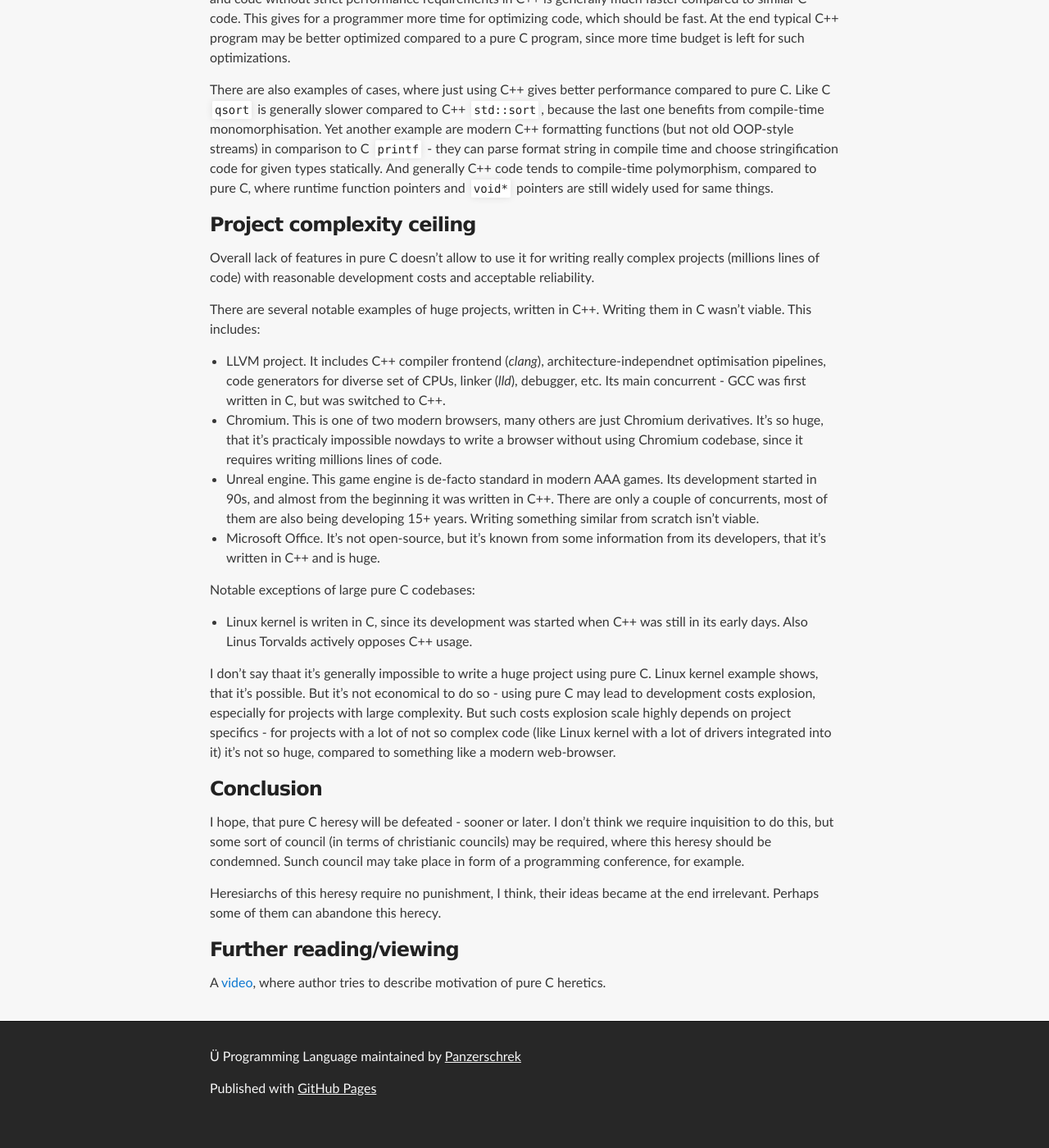
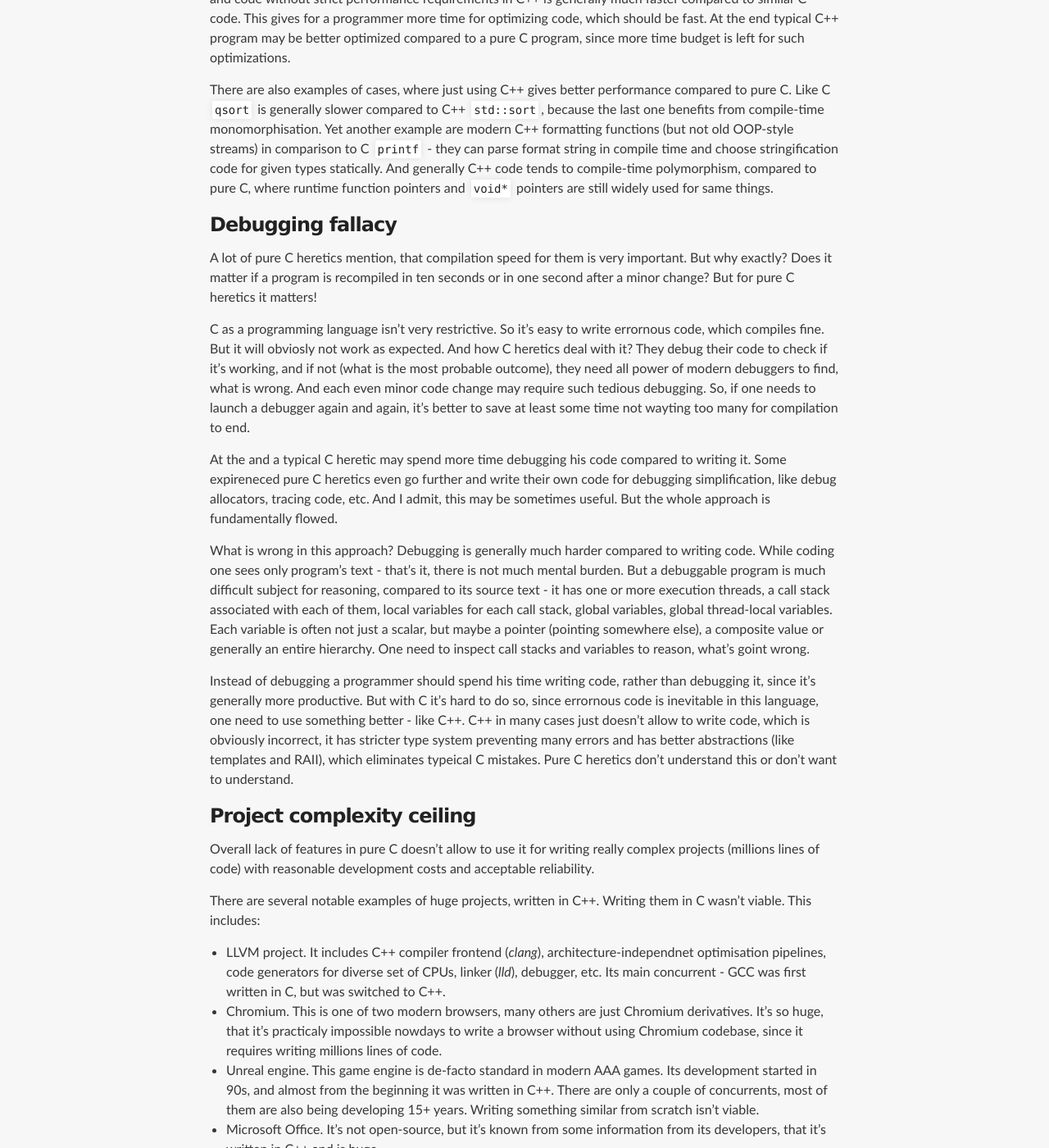
Before and after one commit to Panzerschrek/U-00DC-Sprache-site, a Jekyll site: the page built from _posts/2025-07-16-c-heresy.md, in a window 1280 px wide and 1400 px high, scrolled down 5136 px. Shown: the whole window at 82% size. Built offline with Jekyll 4.4.1, drawn with Linux system fonts in a browser that asks for light colours; our own code applies the rules of GitHub Pages for plain Markdown files; before the commit the page ends 6510 px from its top, so only the background shows below that.

Commit message:
Dobavlen abzaç pro otladku.

```diff
--- a/_posts/2025-07-16-c-heresy.md
+++ b/_posts/2025-07-16-c-heresy.md
@@ -227,6 +227,39 @@ Yet another example are modern C++ formatting functions (but not old OOP-style s
 And generally C++ code tends to compile-time polymorphism, compared to pure C, where runtime function pointers and `void*` pointers are still widely used for same things.
 
 
+### Debugging fallacy
+
+A lot of pure C heretics mention, that compilation speed for them is very important.
+But why exactly?
+Does it matter if a program is recompiled in ten seconds or in one second after a minor change?
+But for pure C heretics it matters!
+
+C as a programming language isn't very restrictive.
+So it's easy to write errornous code, which compiles fine.
+But it will obviosly not work as expected.
+And how C heretics deal with it?
+They debug their code to check if it's working, and if not (what is the most probable outcome), they need all power of modern debuggers to find, what is wrong.
+And each even minor code change may require such tedious debugging.
+So, if one needs to launch a debugger again and again, it's better to save at least some time not wayting too many for compilation to end.
+
+At the and a typical C heretic may spend more time debugging his code compared to writing it.
+Some expireneced pure C heretics even go further and write their own code for debugging simplification, like debug allocators, tracing code, etc.
+And I admit, this may be sometimes useful.
+But the whole approach is fundamentally flowed.
+
+What is wrong in this approach?
+Debugging is generally much harder compared to writing code.
+While coding one sees only program's text - that's it, there is not much mental burden.
+But a debuggable program is much difficult subject for reasoning, compared to its source text - it has one or more execution threads, a call stack associated with each of them, local variables for each call stack, global variables, global thread-local variables.
+Each variable is often not just a scalar, but maybe a pointer (pointing somewhere else), a composite value or generally an entire hierarchy.
+One need to inspect call stacks and variables to reason, what's goint wrong.
+
+Instead of debugging a programmer should spend his time writing code, rather than debugging it, since it's generally more productive.
+But with C it's hard to do so, since errornous code is inevitable in this language, one need to use something better - like C++.
+C++ in many cases just doesn't allow to write code, which is obviously incorrect, it has stricter type system preventing many errors and has better abstractions (like templates and RAII), which eliminates typeical C mistakes.
+Pure C heretics don't understand this or don't want to understand.
+
+
 ### Project complexity ceiling
 
 Overall lack of features in pure C doesn't allow to use it for writing really complex projects (millions lines of code) with reasonable development costs and acceptable reliability.
```
